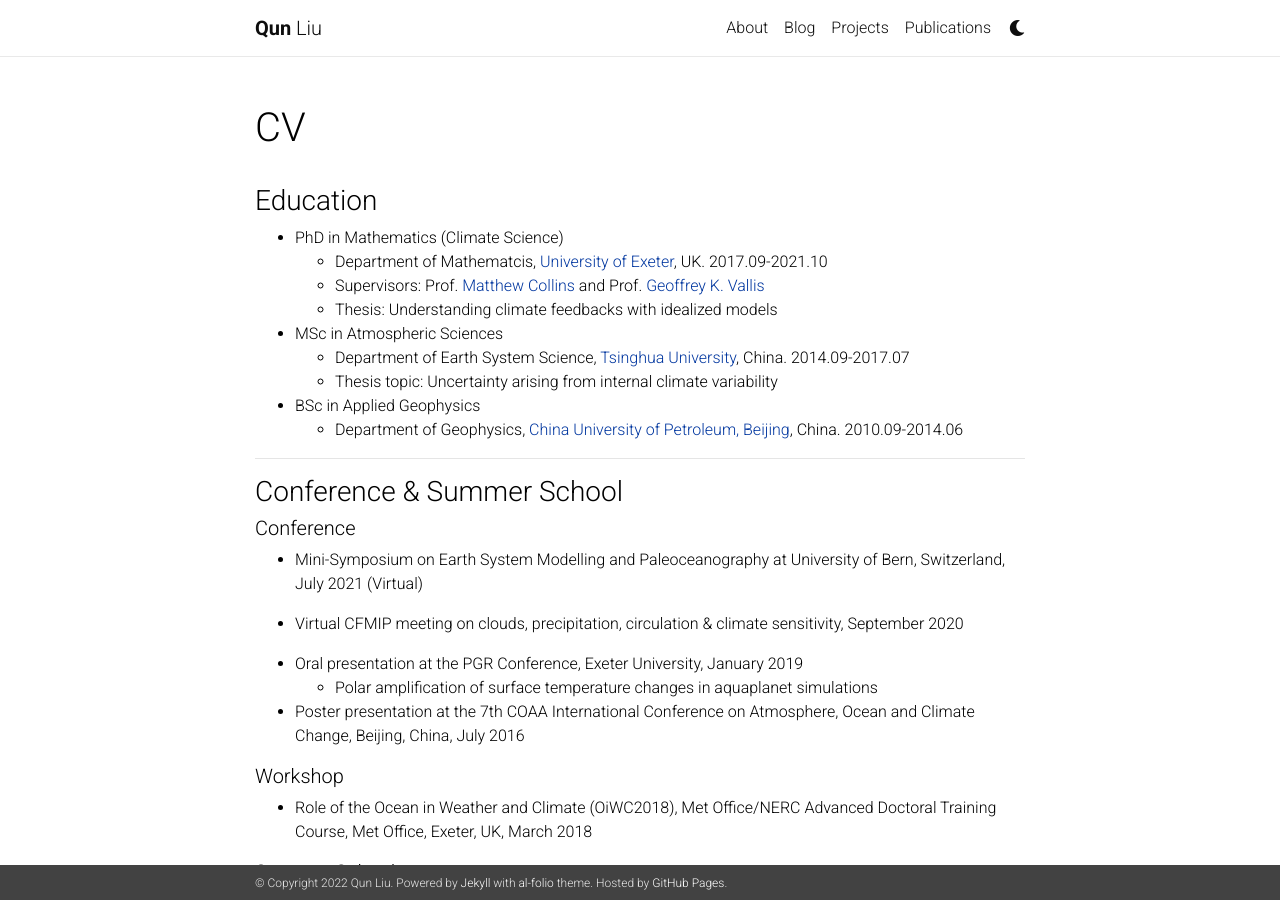
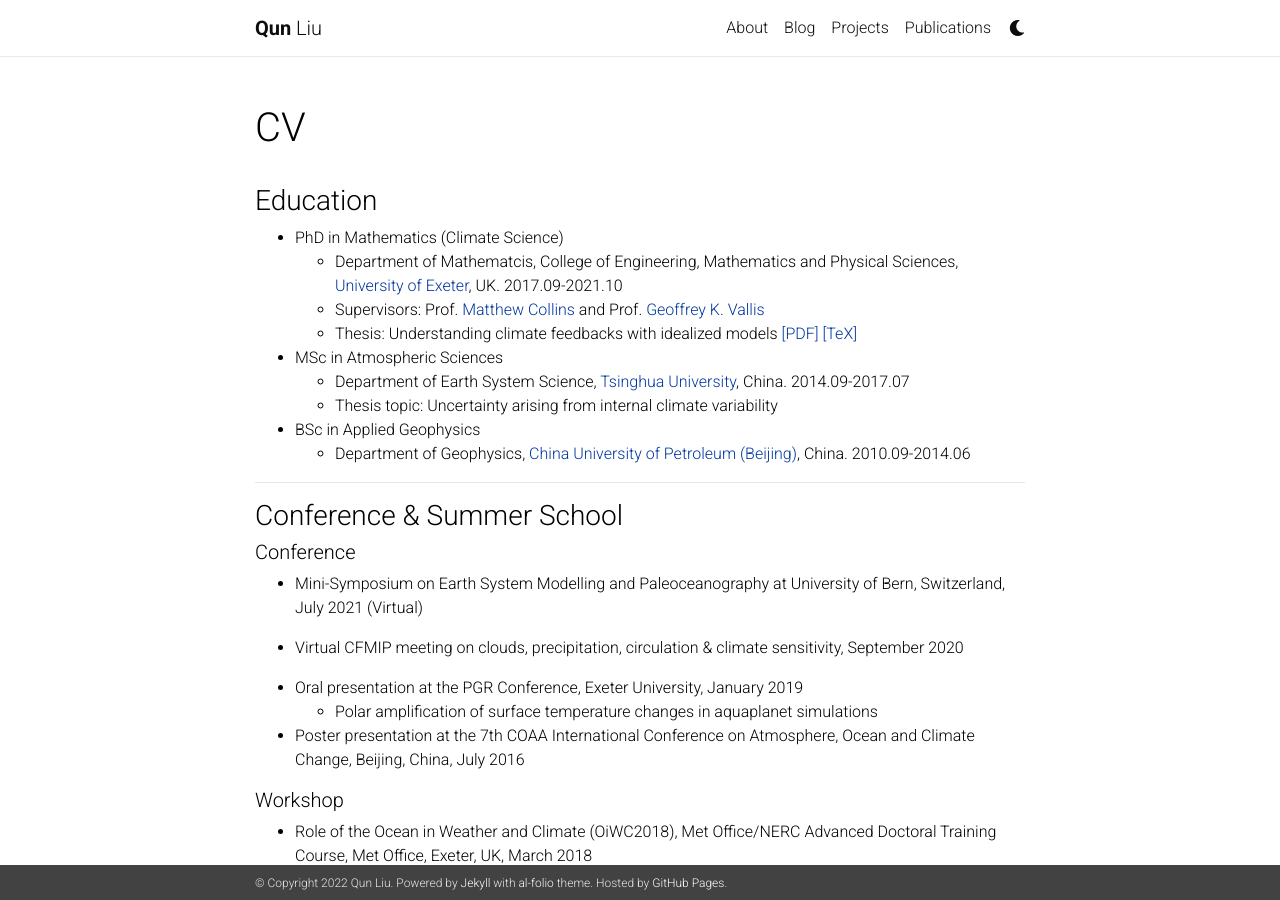
Before and after one commit to lqxyz/lqxyz.github.io, a Jekyll site: the page built from _pages/cv.md, in a window 1280 px wide and 900 px high. Built offline with Jekyll 4.4.1, drawn with Linux system fonts in a browser that asks for light colours; nearby versions of some CDN libraries; comment, search, counter and statistics services are not loaded; a style sheet for code colours, icons or effects is not loaded.

Commit message:
update cv: add links to the thesis

```diff
--- a/_pages/cv.md
+++ b/_pages/cv.md
@@ -9,16 +9,16 @@ nav: false # true
 ### Education
 
 * PhD in Mathematics (Climate Science)
-   * Department of Mathematcis, [University of Exeter](https://www.exeter.ac.uk/), UK. 2017.09-2021.10
+   * Department of Mathematcis, College of Engineering, Mathematics and Physical Sciences, [University of Exeter](https://www.exeter.ac.uk/), UK. 2017.09-2021.10
    * Supervisors: Prof. [Matthew Collins](https://emps.exeter.ac.uk/mathematics/staff/mc369) and Prof. [Geoffrey K. Vallis](http://empslocal.ex.ac.uk/people/staff/gv219/)
-   * Thesis: Understanding climate feedbacks with idealized models
+   * Thesis: Understanding climate feedbacks with idealized models [[PDF]](http://hdl.handle.net/10871/128290) [[TeX]](https://github.com/lqxyz/PhD_Thesis)
 
 * MSc in Atmospheric Sciences
    * Department of Earth System Science, [Tsinghua University](http://www.tsinghua.edu.cn/publish/newthuen/index.html), China. 2014.09-2017.07
    * Thesis topic: Uncertainty arising from internal climate variability
 
 * BSc in Applied Geophysics
-   * Department of Geophysics, [China University of Petroleum, Beijing](http://www.cup.edu.cn/english/), China. 2010.09-2014.06
+   * Department of Geophysics, [China University of Petroleum (Beijing)](http://www.cup.edu.cn/english/), China. 2010.09-2014.06
 
 * * *
 
```
